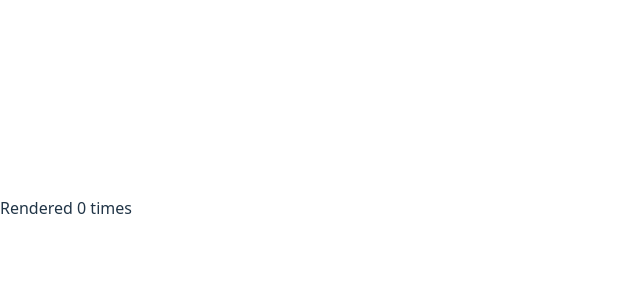
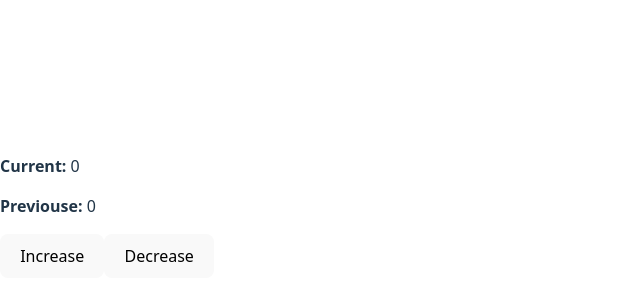
Before and after one commit to abdullah97-pro/React-Project-Tutorial, a React (Vite) app: page / in a window 1280 px wide. Shown: the part 192-492 px from the top of the page, without its empty margins (0-640 px from the left). Built offline with nearby package versions, Linux system fonts and the light colour scheme.

Commit message:
Storing Previous State Value

```diff
--- a/src/App.jsx
+++ b/src/App.jsx
@@ -7,6 +7,7 @@ import Timer from "./components/Timer";
 import WindowSize from "./components/WindowSize";
 import FocusInput from "./components/FocusInput";
 import RenderCounter from "./components/RenderCounter";
+import PreviousValue from "./components/PreviousValue";
 
 function App() {
   return (
@@ -18,7 +19,8 @@ function App() {
       {/* <Timer /> */}
       {/* <WindowSize /> */}
       {/* <FocusInput /> */}
-      <RenderCounter />
+      {/* <RenderCounter /> */}
+      <PreviousValue />
     </>
   );
 }
--- /dev/null
+++ b/src/components/PreviousValue.jsx
@@ -0,0 +1,21 @@
+import { useEffect, useRef, useState } from "react";
+
+function PreviousValue() {
+    const [count, setCount] = useState(0);
+    const prevCount = useRef(count);
+
+    useEffect(() => {
+        prevCount.current = count
+    },[count]);
+
+    return (
+        <>
+            <p><strong>Current: </strong>{count}</p>
+            <p><strong>Previouse: </strong>{prevCount.current}</p>
+            <button onClick={() => setCount(count + 1)}>Increase</button>
+            <button onClick={() => setCount(count - 1)}>Decrease</button>
+        </>
+    );
+}
+
+export default PreviousValue;
```
